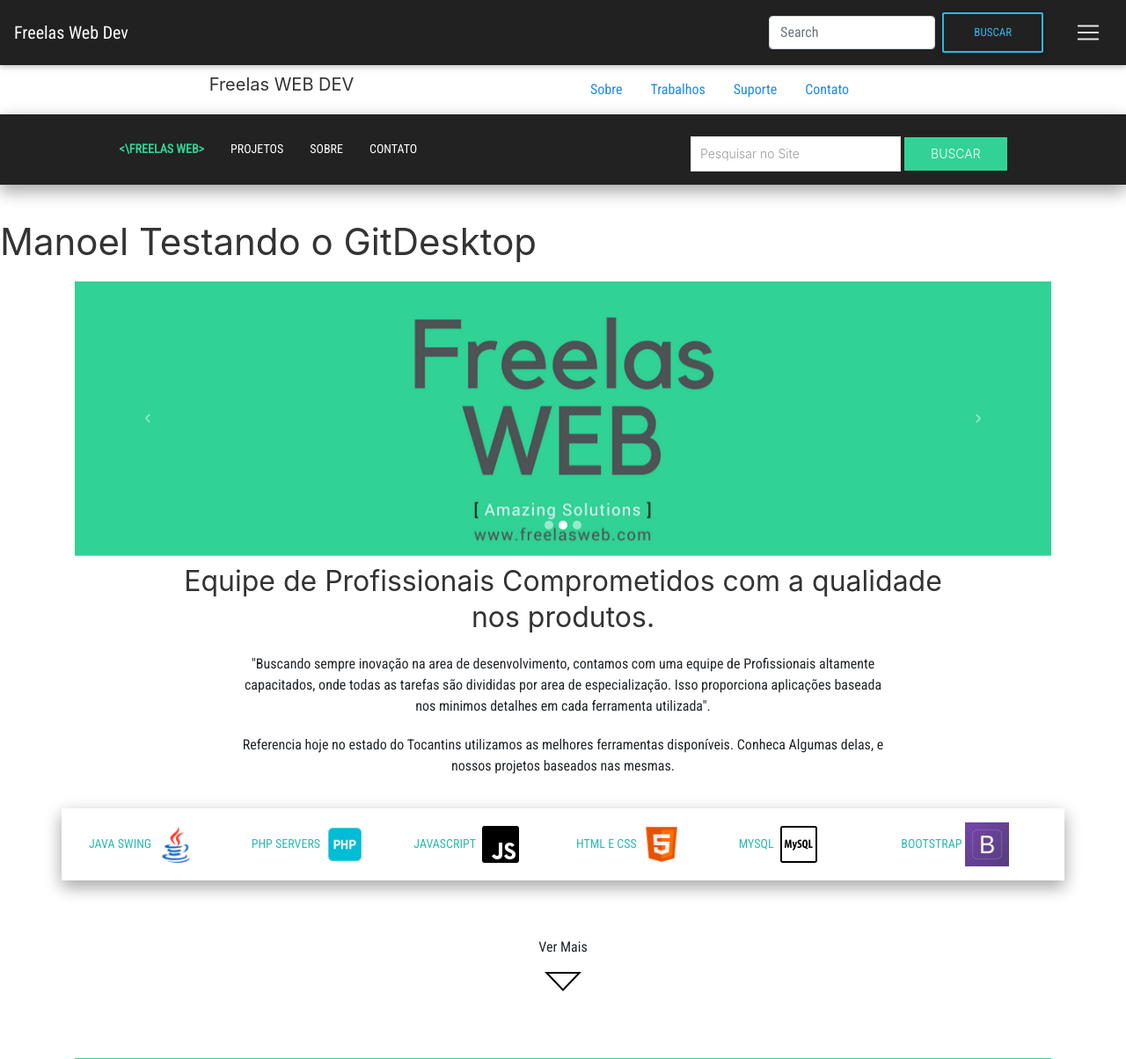
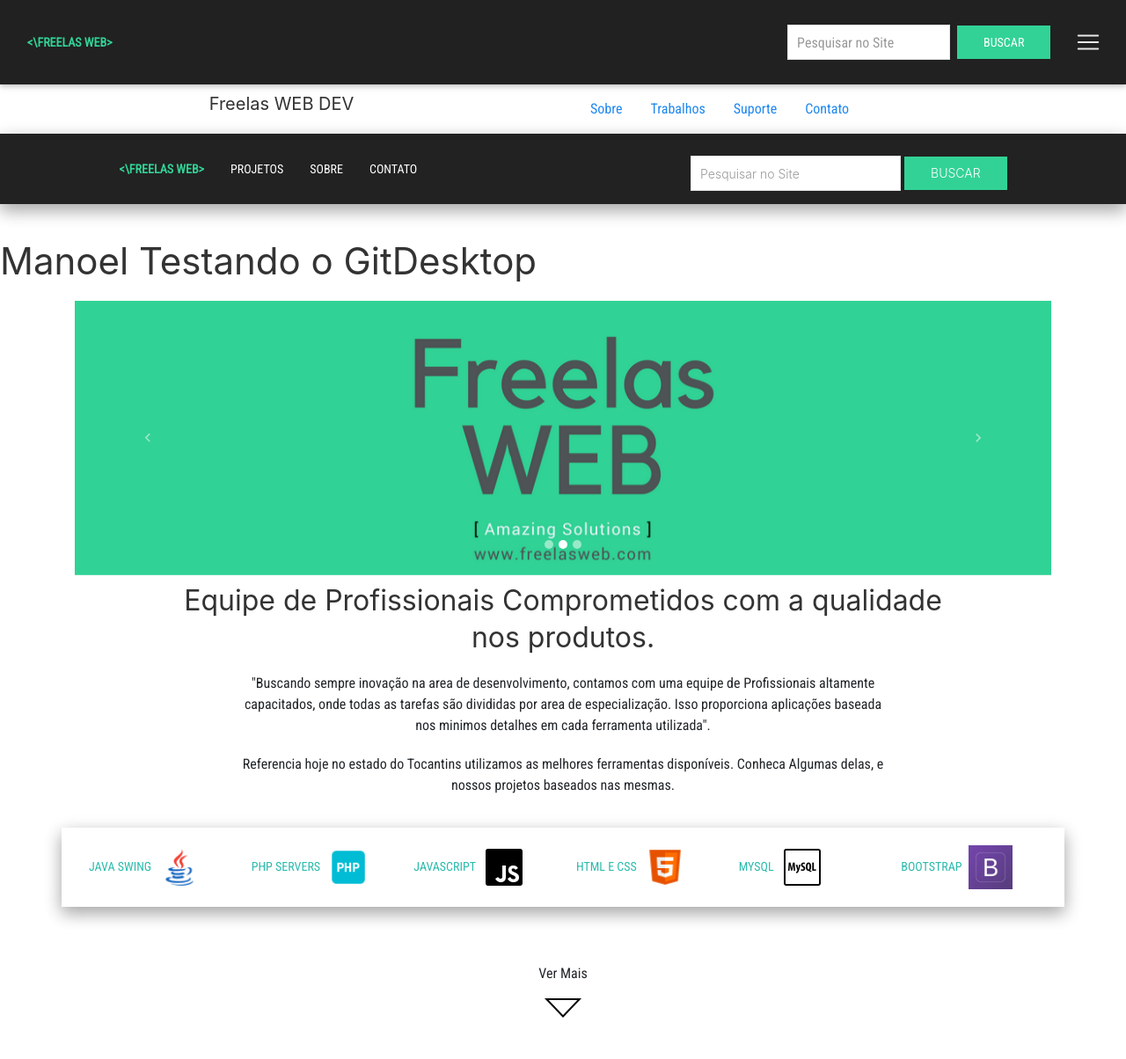
Before and after one commit to bzzFernando/FreelasDevWeb, a PHP site: page /Home.php in a window 1280 px wide. Shown: the top 1204 px of the page at 88% size. Run offline with PHP 8.4, Linux system fonts and the light colour scheme; some libraries are stand-ins or nearby versions; some web fonts are replaced.

Commit message:
Alteração 1 NavBAR (ADIÇÃO DE EFEITOS)
Adicionar efeitos UK na primeira navbar (com toggle), trocar "logo" e linkar <li> sobre na div id "sobre"

```diff
--- a/Cabecalho.php
+++ b/Cabecalho.php
@@ -42,7 +42,7 @@
         }
 
         #ferramentas div a {color:#2BBBAD }
-        #ferramentas div img {margin: 4}
+        #ferramentas div img {margin: 4px}
     </style>
 
 </head>
@@ -51,11 +51,13 @@
 <header>
 
     <nav class="navbar navbar-dark bg-dark">
-        <a class="navbar-brand" href="home.php">Freelas Web Dev</a>
+        <ul class="uk-navbar-nav float-left">
+            <li><a class="logo uk-navbar-item uk-logo uk-text-success" href="home.html"><\Freelas WEB></a></li>
+        </ul>
         <div class="navbar-header">
             <form class="form-check-inline">
-                <input class="form-control" type="search" placeholder="Search">
-                <button type="submit" class="btn btn-outline-info mx-2">Buscar</button>
+                <input type="search" class="uk-input uk-width-auto" placeholder="Pesquisar no Site">
+                <button class="uk-button botaoBusca ml-2">Buscar</button>
             </form>
         <button class="navbar-toggler" type="button" data-toggle="collapse" data-target="#navFreelas" aria-controls="navFreelas" aria-expanded="false" aria-label="Toggle navigation">
             <span class="navbar-toggler-icon"></span>
@@ -64,26 +66,16 @@
 
 
         <div class="collapse navbar-collapse navbar-expand-md" id="navFreelas">
-            <div class="container-fluid mt-2">
+            <div class="container-fluid">
                 <div class="row">
-                    <ul class="navbar-nav mr-auto col-lg-9 float-left">
+                        <ul class="uk-navbar-nav float-left ">
 
-                        <li class="nav-item">
-                            <a class="nav-link" href="Sobre.php">Sobre</a>
-                        </li>
+                            <li><a href="">Projetos</a></li>
 
-                        <li class="nav-item">
-                            <a class="nav-link" href="Trabalhos.php">Trabalhos</a>
-                        </li>
+                            <li><a href="#sobre">Sobre</a></li>
 
-                        <li class="nav-item">
-                            <a class="nav-link" href="Suporte.php">Suporte </a>
-                        </li>
-
-                        <li class="nav-item">
-                            <a class="nav-link" href="Contato.php">Contato </a>
-                        </li>
-                    </ul>
+                            <li><a href="">Contato</a></li>
+                        </ul>
                 </div>
             </div>
 
--- a/Home.php
+++ b/Home.php
@@ -60,7 +60,7 @@
                             <!--/.Carousel Wrapper-->
                         </div>
                     <!--Fim da Div que comporta o Carousel-->
-                        <div class="col-md-10 mx-auto my-2 text-center" uk-scrollspy="cls: uk-animation-slide-top-small; delay: 200; repeat: true" >
+                        <div id = "sobre" class="col-md-10 mx-auto my-2 text-center" uk-scrollspy="cls: uk-animation-slide-top-small; delay: 200; repeat: true" >
                             <h2>Equipe de Profissionais Comprometidos com a qualidade nos produtos.</h2>
                             <div class="col-md-10 mx-auto">
                                 <p>"Buscando sempre inovação na area de desenvolvimento, contamos com uma equipe de Profissionais
```
